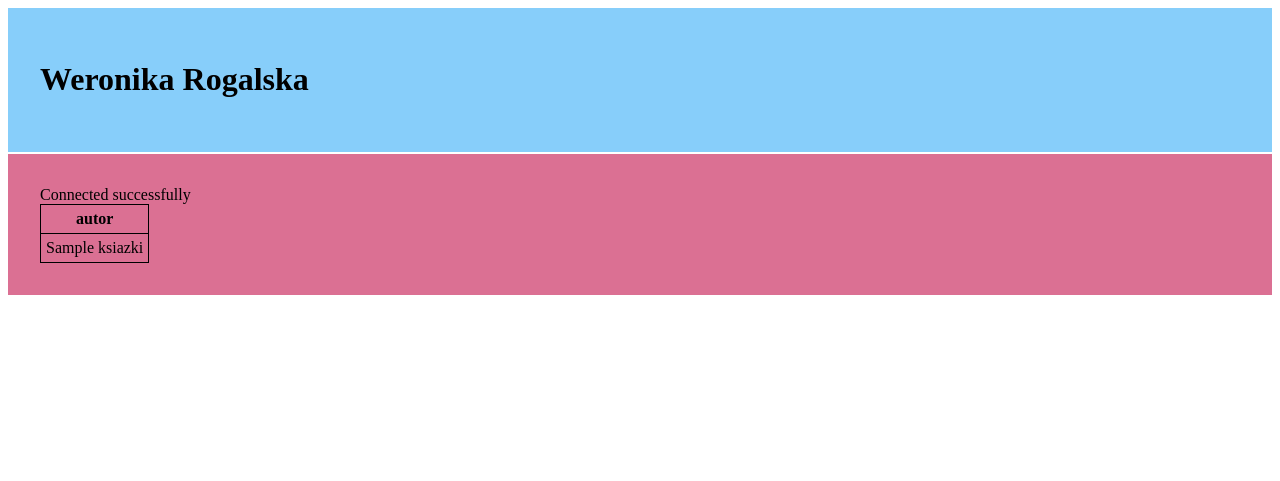
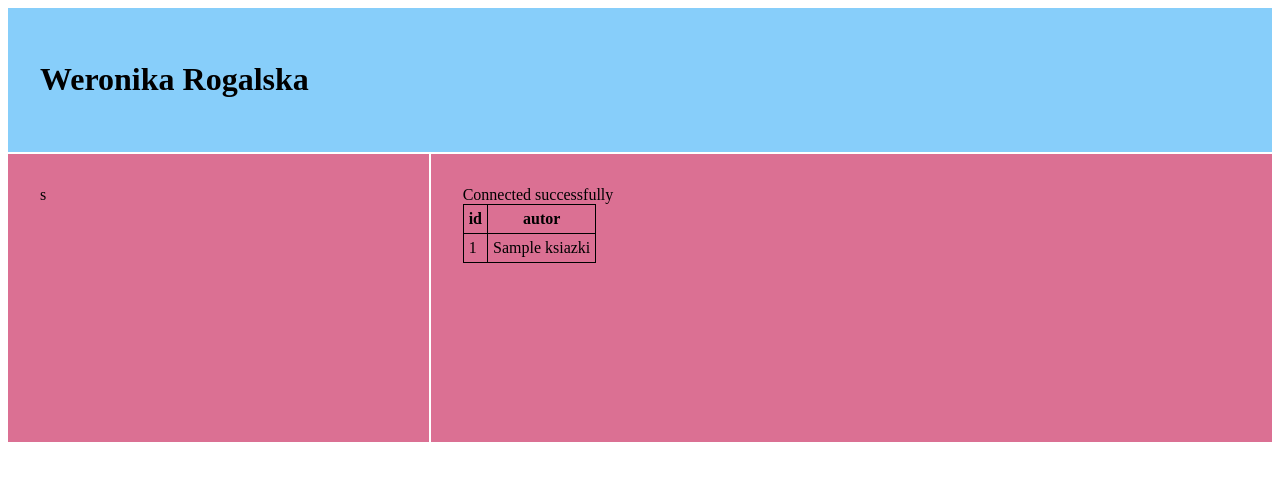
Before and after one commit to 3ti-2020/crud-wiele-do-wielu-weronika-rogalska, a PHP site: page / in a window 1280 px wide. Shown: the top 481 px of the page. Run offline with PHP 8.4, Linux system fonts and the light colour scheme; tables that the repository leaves empty or names only in its code hold one stand-in row (values such as "Sample post"); data that the repository does not hold is empty.

Commit message:
Add files via upload

```diff
--- a/index.php
+++ b/index.php
@@ -8,6 +8,7 @@
 </head>
 <body>
 <header class="header"><h1>Weronika Rogalska</h1></header>
+<sidebar class="sidebar">s</sidebar>
 <main class="main">
     <?php
     require_once('connect.php');
@@ -17,13 +18,15 @@
 
     echo("<table class='tab'>");
     echo("<tr>
+    <th>id</th>
     <th>autor</th>
     </tr>");
 
     echo("<br>");
     while($row = $result->fetch_assoc()){
         echo("<tr>");
-        echo("<td>".$row['name']."</td>");
+        echo("<td>".$row['id_autor_tytul']."</td>
+        <td>".$row['name']."</td>");
         echo("</tr>");
     }
 
--- a/style2.css
+++ b/style2.css
@@ -1,18 +1,28 @@
 body{
     display: grid;
-    grid-template: auto auto/ auto auto;
+    grid-template-columns: 1fr 2fr;
+    grid-template-rows: 1fr 2fr;
+    grid-template-areas:
+    'a a'
+    'b c';
     grid-gap: 2px;
 }
 
 .header{
     background-color: lightskyblue;
-    grid-column: 1/4;
+    grid-area: a;
+    padding: 2rem;
+}
+
+.sidebar{
+    background-color: palevioletred;
+    grid-area: b;
     padding: 2rem;
 }
 
 .main{
     background-color: palevioletred;
-    grid-column: 1 / 4;
+    grid-area: c;
     padding: 2rem;
 }
 
```
